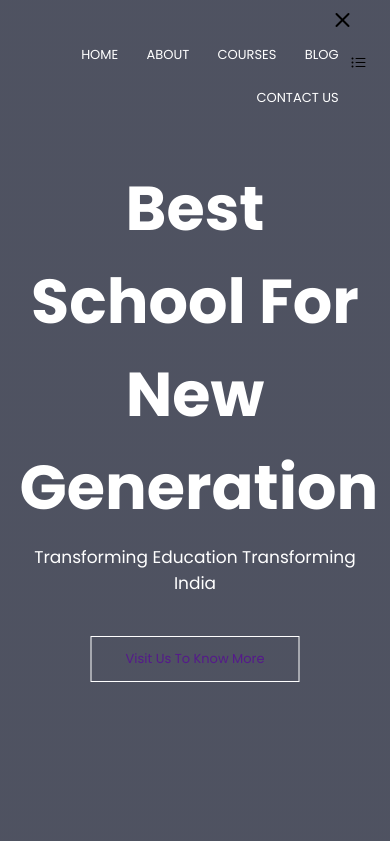
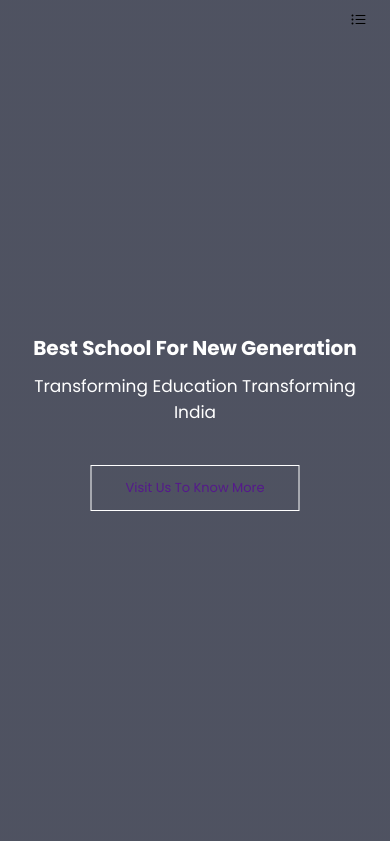
Before and after one commit to ArpitaAgrahari/WebProjectCreation, a plain HTML site: page index.html in a window 390 px wide. Shown: the top 841 px of the page. Drawn offline with nearby package versions, Linux system fonts and the light colour scheme.

Commit message:
Add files via upload

```diff
--- a/style.css
+++ b/style.css
@@ -85,3 +85,21 @@ nav img{
 nav .fa{
     display: none;
 }
+@media(max-width: 700px){
+    .text-box h1{
+        font-size: 20px;
+    }
+    .nav-links ul li{
+        display: block;
+    }
+    .nav-links{
+        position: fixed;
+        background: #f44336;
+        height: 100vh;
+        width: 200px;
+        top: 0;
+        right: -200px;
+        text-align: left;
+        z-index: 2;
+        transition: 1s;
+    }
```
